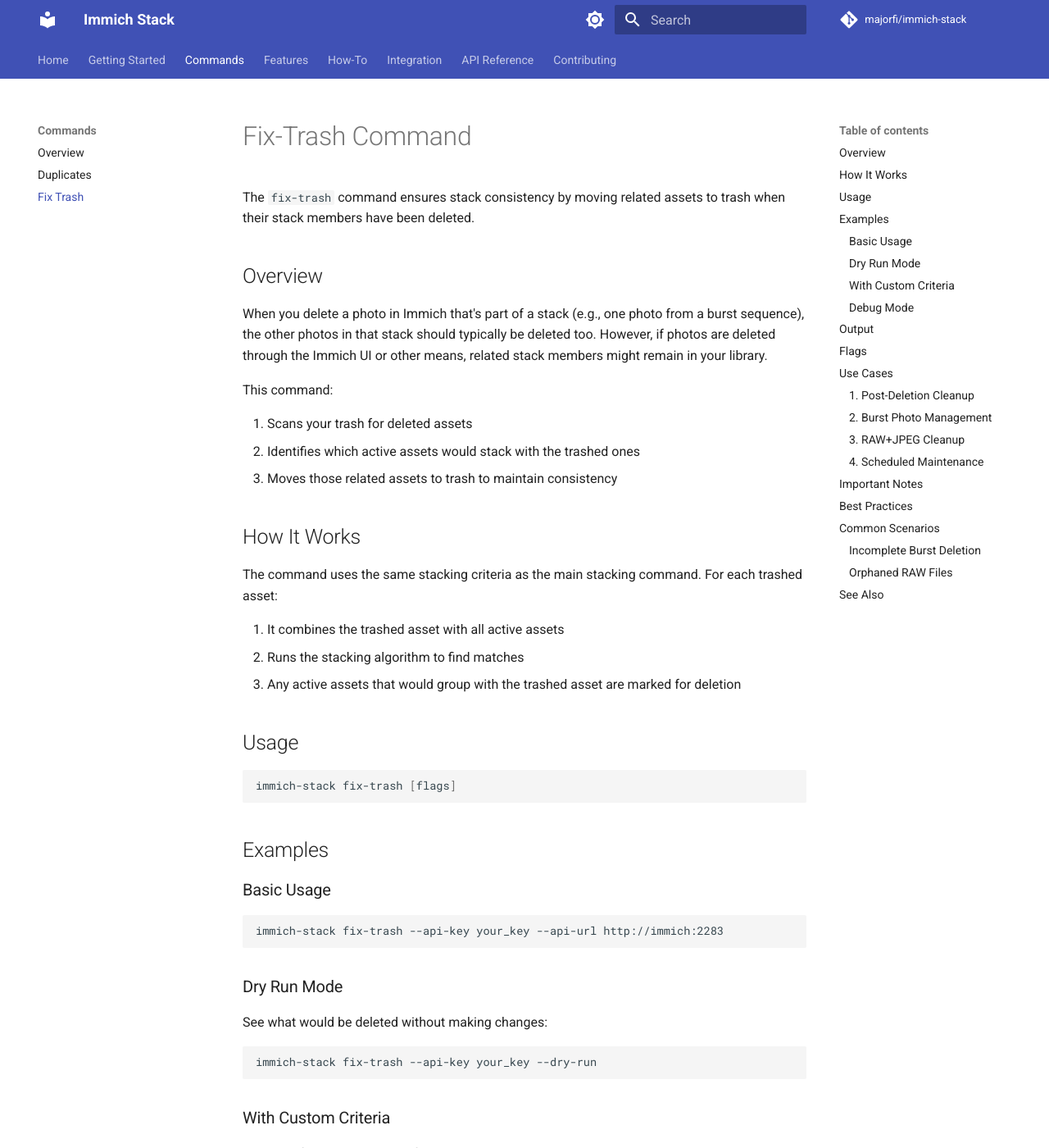
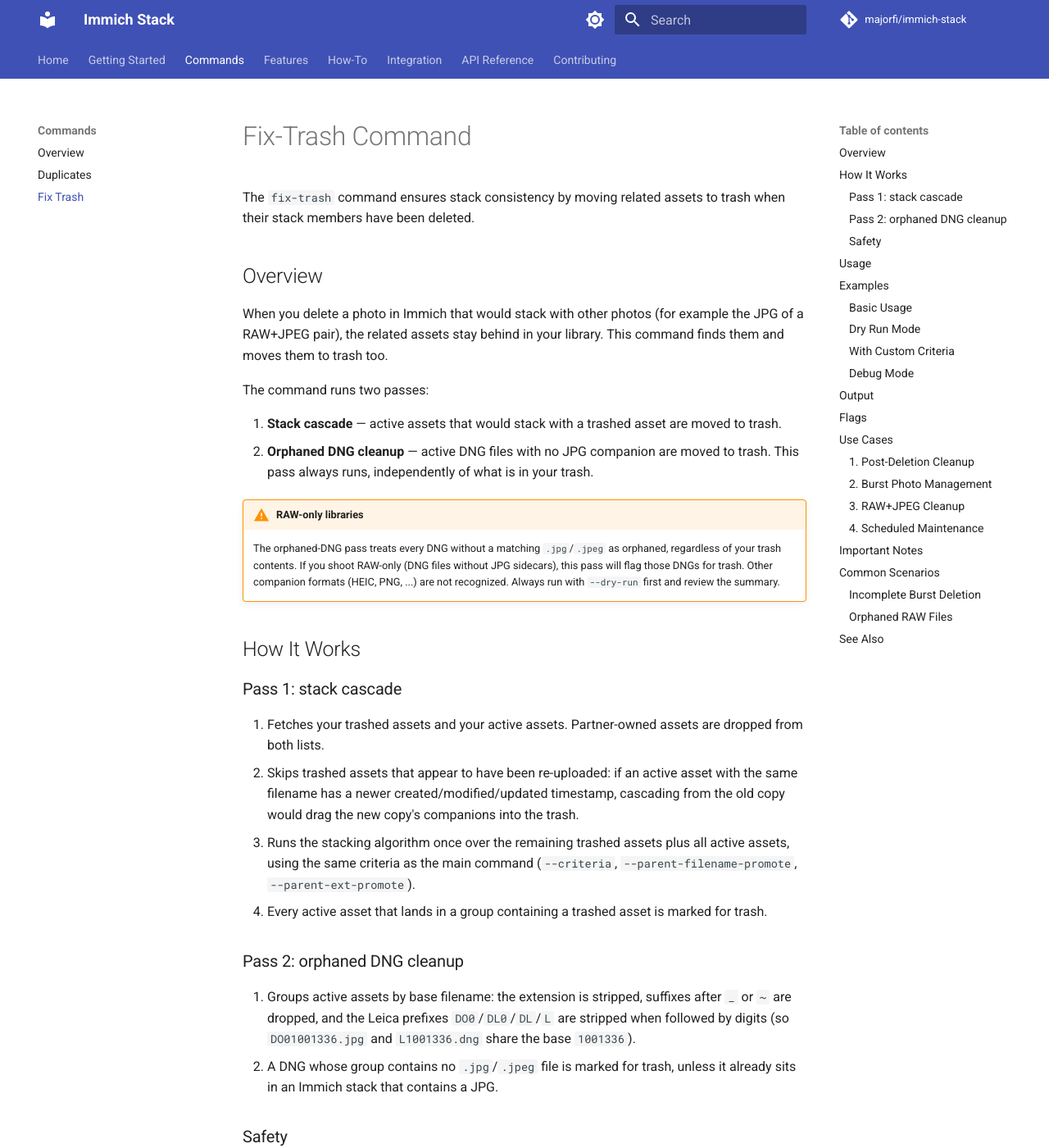
Before and after one commit to Majorfi/immich-stack, an MkDocs documentation site: the page built from docs/commands/fix-trash.md, in a window 1280 px wide and 1400 px high. Shown: the whole window at 82% size. Built offline with MkDocs 1.6.1 and Material for MkDocs 9.7.7, drawn with Linux system fonts in a browser that asks for light colours; comment, search, counter and statistics services are not loaded; some of the changed text lies outside the part shown.

Commit message:
docs(fix-trash): document the actual command behavior
- Describe both passes, including the always-on orphaned-DNG cleanup
  and its Leica base-name normalization, with a warning for RAW-only
  libraries
- Replace the output example with the real log lines
- Fix a truncated sentence in the partner-sharing troubleshooting entry

````diff
--- a/docs/commands/fix-trash.md
+++ b/docs/commands/fix-trash.md
@@ -4,21 +4,39 @@
 
 ## Overview
 
-When you delete a photo in Immich that's part of a stack (e.g., one photo from a burst sequence), the other photos in that stack should typically be deleted too. However, if photos are deleted through the Immich UI or other means, related stack members might remain in your library.
+When you delete a photo in Immich that would stack with other photos (for example the JPG of a RAW+JPEG pair), the related assets stay behind in your library. This command finds them and moves them to trash too.
 
-This command:
+The command runs two passes:
 
-1. Scans your trash for deleted assets
-1. Identifies which active assets would stack with the trashed ones
-1. Moves those related assets to trash to maintain consistency
+1. **Stack cascade** — active assets that would stack with a trashed asset are moved to trash.
+1. **Orphaned DNG cleanup** — active DNG files with no JPG companion are moved to trash. This pass always runs, independently of what is in your trash.
+
+!!! warning "RAW-only libraries"
+
+    The orphaned-DNG pass treats every DNG without a matching `.jpg`/`.jpeg` as orphaned,
+    regardless of your trash contents. If you shoot RAW-only (DNG files without JPG
+    sidecars), this pass will flag those DNGs for trash. Other companion formats (HEIC,
+    PNG, ...) are not recognized. Always run with `--dry-run` first and review the summary.
 
 ## How It Works
 
-The command uses the same stacking criteria as the main stacking command. For each trashed asset:
+### Pass 1: stack cascade
 
-1. It combines the trashed asset with all active assets
-1. Runs the stacking algorithm to find matches
-1. Any active assets that would group with the trashed asset are marked for deletion
+1. Fetches your trashed assets and your active assets. Partner-owned assets are dropped from both lists.
+1. Skips trashed assets that appear to have been re-uploaded: if an active asset with the same filename has a newer created/modified/updated timestamp, cascading from the old copy would drag the new copy's companions into the trash.
+1. Runs the stacking algorithm once over the remaining trashed assets plus all active assets, using the same criteria as the main command (`--criteria`, `--parent-filename-promote`, `--parent-ext-promote`).
+1. Every active asset that lands in a group containing a trashed asset is marked for trash.
+
+### Pass 2: orphaned DNG cleanup
+
+1. Groups active assets by base filename: the extension is stripped, suffixes after `_` or `~` are dropped, and the Leica prefixes `DO0`/`DL0`/`DL`/`L` are stripped when followed by digits (so `DO01001336.jpg` and `L1001336.dng` share the base `1001336`).
+1. A DNG whose group contains no `.jpg`/`.jpeg` file is marked for trash, unless it already sits in an Immich stack that contains a JPG.
+
+### Safety
+
+- Assets are moved to trash (`force=false`), not deleted permanently. They can be restored from Immich's trash until Immich empties it. This tool has no undo command.
+- If more than 10% of your active assets are about to be trashed, a warning is logged before the summary. The command does not stop — it is designed to run unattended.
+- Deletion requests are sent in batches of 1000 assets.
 
 ## Usage
 
@@ -60,27 +78,22 @@
 
 ## Output
 
-The command provides detailed feedback:
-
 ```
 🗑️  Found 5 trashed assets
-📊 Analyzing against 1000 active assets...
-✅ Analysis complete: 5 trashed → 15 related assets to trash
-
-📁 Assets to trash by type:
-   - JPG files: 10
-   - DNG files: 5
-
-🗑️  Moving 15 assets to trash... done
+🔍 Analyzing 5 trashed assets against 1000 active assets...
+🔄 Skipped 2 trashed assets that appear to have been replaced
+🔍 Looking for orphaned DNG files...
+📸 Found 2 orphaned DNG files without corresponding JPG files
+✅ Skipped 1 DNG files that are already in stacks with JPG files
+📋 Summary of assets to trash (4):
+	📸 Orphaned DNG files (no JPG found): L1000746.dng, L1000901.dng
+	IMG_1234.jpg (in trash): IMG_1234.dng, IMG_1234~2.jpg
+🗑️  Moving 4 assets to trash... done
 ```
 
-In debug mode, you'll see detailed stack information:
+With `--dry-run`, the last line becomes `🗑️  Moving 4 assets to trash... (dry run)` and nothing is modified. When nothing needs to move, the command prints `✅ No related assets need to be trashed.`
 
-```
-📋 Summary of assets to trash:
-Stack with DSC_0001_BURST.jpg (in trash): DSC_0002_BURST.jpg, DSC_0003_BURST.jpg
-Stack with IMG_1234.jpg (in trash): IMG_1234.dng
-```
+In debug mode, you additionally get the base-name normalization of every asset, the per-asset cascade decisions, and a count of assets to trash by file type.
 
 ## Flags
 
@@ -89,6 +102,7 @@
 - `--dry-run` - Preview what would be deleted without making changes
 - `--criteria` - Custom stacking criteria (uses same format as main command)
 - `--parent-filename-promote` - Filename patterns for stacking
+- `--with-archived` - Also look for archived assets in the trash scan
 - `--log-level` - Set to `debug` for detailed matching information
 
 ## Use Cases
@@ -134,17 +148,10 @@
 
 ## Important Notes
 
-1. **Uses Stacking Criteria**: The command uses the same criteria as the main stacking command
-1. **Irreversible**: Moving assets to trash cannot be undone through this tool
-1. **Performance**: For large libraries, analysis may take several minutes
-1. **Safety First**: Always use `--dry-run` first to preview changes
-
-## Best Practices
-
-1. **Test with Dry Run**: Always run with `--dry-run` first
-1. **Review Debug Output**: Use `--log-level debug` to understand matching logic
-1. **Backup Important Data**: Ensure you have backups before running
-1. **Regular Maintenance**: Run periodically to maintain library consistency
+1. **Uses Stacking Criteria**: The command uses the same criteria as the main stacking command, so the cascade matches what the stacker would group.
+1. **The DNG pass always runs**: There is currently no flag to disable the orphaned-DNG cleanup — see the warning at the top if your library contains DNGs without JPG companions.
+1. **Trash, not deletion**: Assets go to Immich's trash and can be restored there; this tool has no undo command.
+1. **Safety First**: Always use `--dry-run` first to preview changes.
 
 ## Common Scenarios
 
````
Also changed, not shown: docs/troubleshooting.md (+1 -0 lines).
